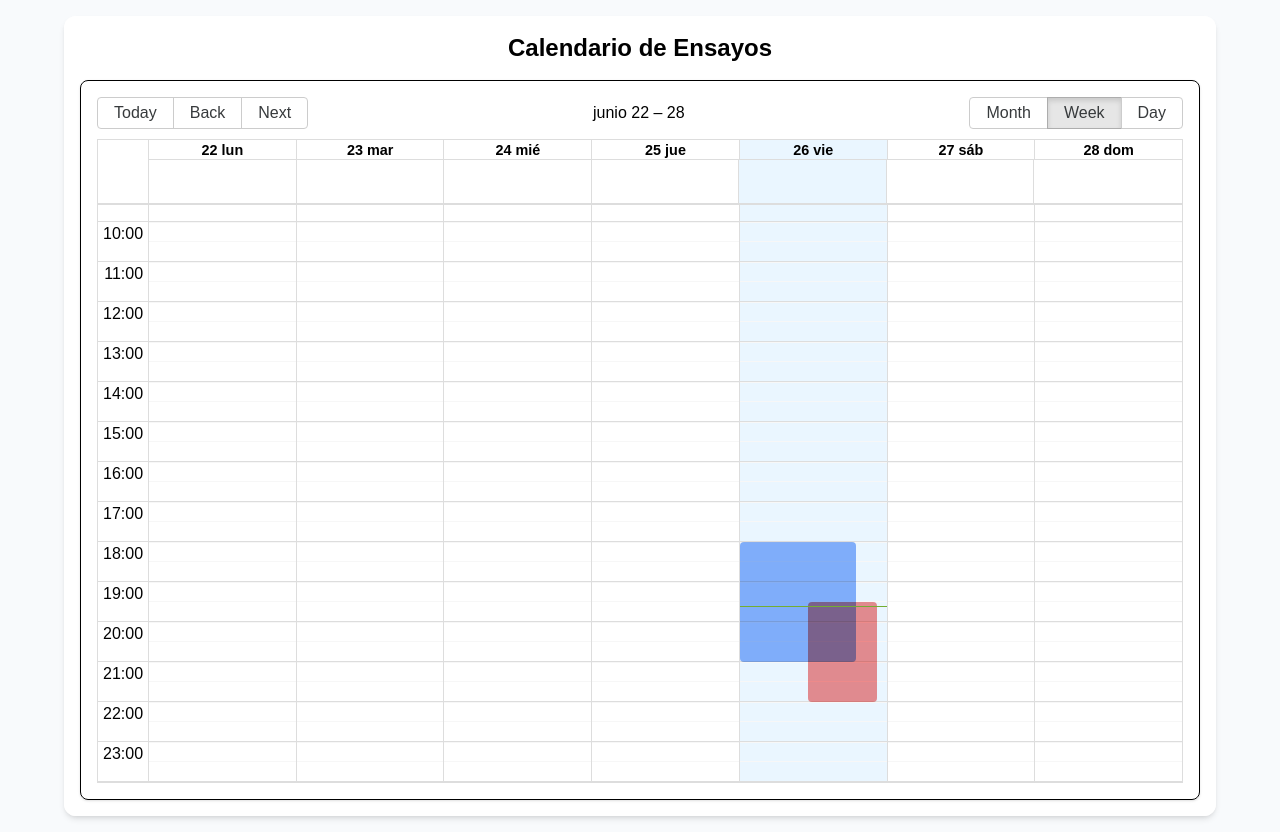
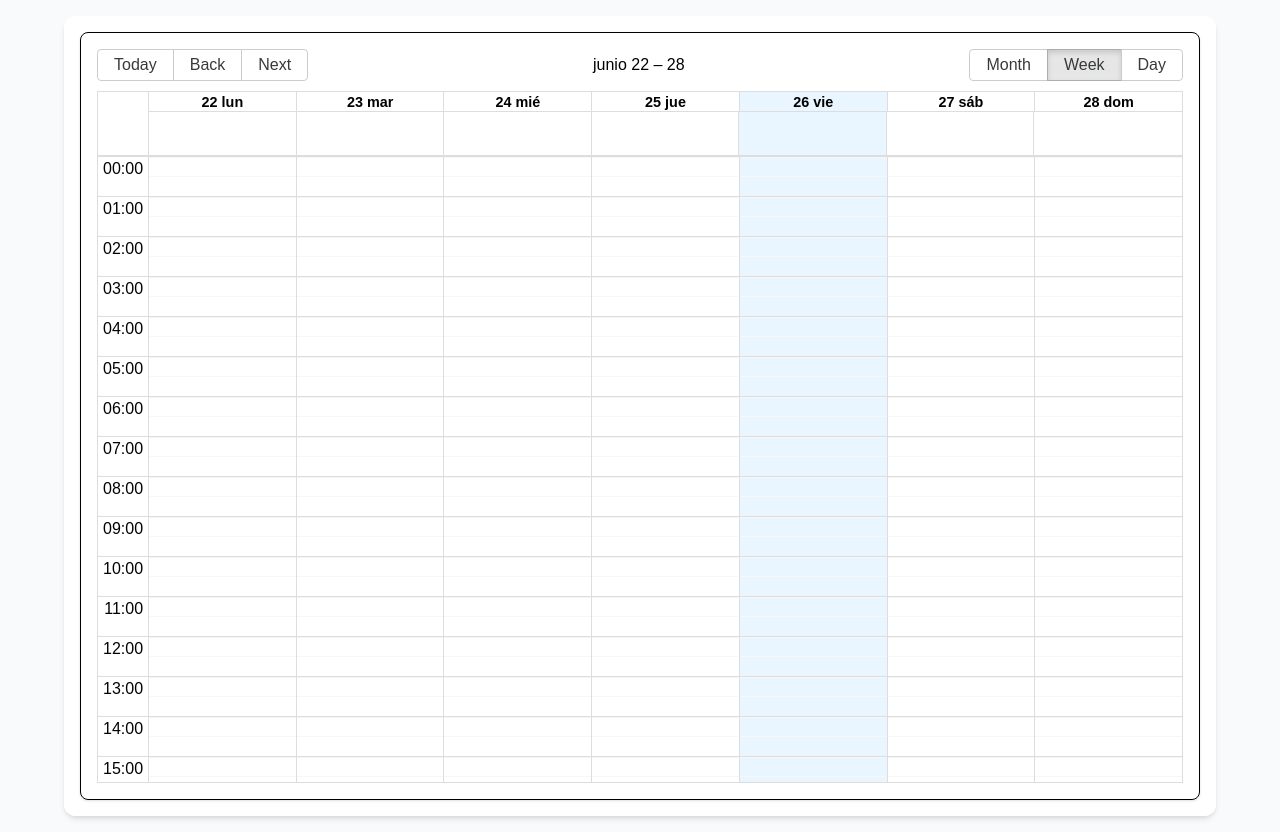
Before and after one commit to malessan4/jamtime, a Next.js app: page / in a window 1280 px wide. Built offline with nearby package versions, Linux system fonts and the light colour scheme.

Commit message:
El componente Calendar se conecta con Supabase

```diff
--- a/app/components/CalendarClient.tsx
+++ b/app/components/CalendarClient.tsx
@@ -1,16 +1,14 @@
 // app/components/CalendarClient.tsx
 'use client';
 
-import React, { useState, useCallback } from 'react';
+import React, { useState, useCallback, useEffect } from 'react';
 import { Calendar, dateFnsLocalizer, Views, SlotInfo } from 'react-big-calendar';
 import { format, parse, startOfWeek, getDay } from 'date-fns';
 import { es } from 'date-fns/locale';
+import { addAvailability } from '../actions';
 import 'react-big-calendar/lib/css/react-big-calendar.css';
-
 // 1. Configuración del idioma y formato de fechas
-const locales = {
-    es: es,
-};
+const locales = { es };
 
 const localizer = dateFnsLocalizer({
     format,
@@ -20,7 +18,6 @@ const localizer = dateFnsLocalizer({
     locales,
 });
 
-// 2. Definición de Tipos
 interface AvailabilityEvent {
     id?: string;
     title: string;
@@ -32,73 +29,81 @@ interface AvailabilityEvent {
 interface CalendarClientProps {
     initialEvents: AvailabilityEvent[];
     currentUserId: string;
+    currentUserColor: string;
+    currentUserName: string;
     groupId: string;
 }
 
-export default function CalendarClient({ initialEvents, currentUserId, groupId }: CalendarClientProps) {
+export default function CalendarClient({
+    initialEvents,
+    currentUserId,
+    currentUserColor,
+    currentUserName,
+    groupId
+}: CalendarClientProps) {
     const [events, setEvents] = useState<AvailabilityEvent[]>(initialEvents);
 
-    // 3. Manejador para cuando un usuario selecciona una franja libre
+    // Sincroniza el estado local cuando el servidor revalida y envía datos nuevos
+    useEffect(() => {
+        setEvents(initialEvents);
+    }, [initialEvents]);
+
     const handleSelectSlot = useCallback(
         async (slotInfo: SlotInfo) => {
-            // Validamos que sea una selección de horas y no un día entero
             if (slotInfo.action === 'select') {
                 const newEvent: AvailabilityEvent = {
-                    title: 'Mi Disponibilidad',
+                    title: currentUserName,
                     start: slotInfo.start,
                     end: slotInfo.end,
-                    color: '#FF5733', // Aquí iría el color del usuario actual
+                    color: currentUserColor,
                 };
 
-                // Actualizamos la UI inmediatamente (Optimistic UI)
+                // UI Optimista: Pintamos en pantalla de inmediato
                 setEvents((prev) => [...prev, newEvent]);
 
-                // TODO: Aquí llamaremos al Server Action addAvailability(userId, groupId, start, end)
-                // const response = await addAvailability(currentUserId, groupId, slotInfo.start, slotInfo.end);
-                // if (!response.success) { revertir estado... }
+                // Guardado real en Supabase mediante Server Action
+                const response = await addAvailability(currentUserId, groupId, slotInfo.start, slotInfo.end);
+
+                if (!response.success) {
+                    alert('No se pudo guardar el horario. Intenta de nuevo.');
+                    // Si falla, removemos el último evento optimista
+                    setEvents((prev) => prev.slice(0, -1));
+                }
             }
         },
-        [currentUserId, groupId]
+        [currentUserId, groupId, currentUserColor, currentUserName]
     );
 
-    // 4. Personalización visual de los eventos
     const eventPropGetter = useCallback(
-        (event: AvailabilityEvent) => {
-            return {
+        (event: AvailabilityEvent) => ({
             style: {
                 backgroundColor: event.color,
                 opacity: 0.6,
-                    // Este es el truco clave: hace que los colores superpuestos se oscurezcan
                 mixBlendMode: 'multiply' as any,
                 border: 'none',
-                    color: 'transparent', // Ocultamos el texto para priorizar el mapa de calor visual
+                color: 'transparent',
                 borderRadius: '4px',
             },
-            };
-        },
+        }),
         []
     );
 
     return (
         <div className="h-screen p-4 bg-white text-black flex flex-col">
-            <h2 className="text-2xl font-bold mb-4 text-center">Calendario de Ensayos</h2>
-
             <div className="flex-1 min-h-[600px] border rounded-lg shadow-sm p-4">
                 <Calendar
                     localizer={localizer}
                     events={events}
                     startAccessor="start"
                     endAccessor="end"
-                    defaultView={Views.WEEK} // Mostramos la vista semanal por defecto
+                    defaultView={Views.WEEK}
                     views={[Views.MONTH, Views.WEEK, Views.DAY]}
                     culture="es"
-                    selectable // Permite arrastrar el mouse para seleccionar franjas
+                    selectable
                     onSelectSlot={handleSelectSlot}
                     eventPropGetter={eventPropGetter}
-                    step={30} // Intervalos de 30 minutos
-                    timeslots={2} // Dos bloques por hora
-                    min={new Date(2020, 1, 1, 6, 0, 0)} // Empieza a las 6:00 AM
-                    max={new Date(2020, 1, 1, 23, 59, 0)} // Termina a las 11:59 PM
+                    step={30}
+                    timeslots={2}
                 />
             </div>
         </div>
```
Lines whose indentation alone changed are shown as unchanged.
